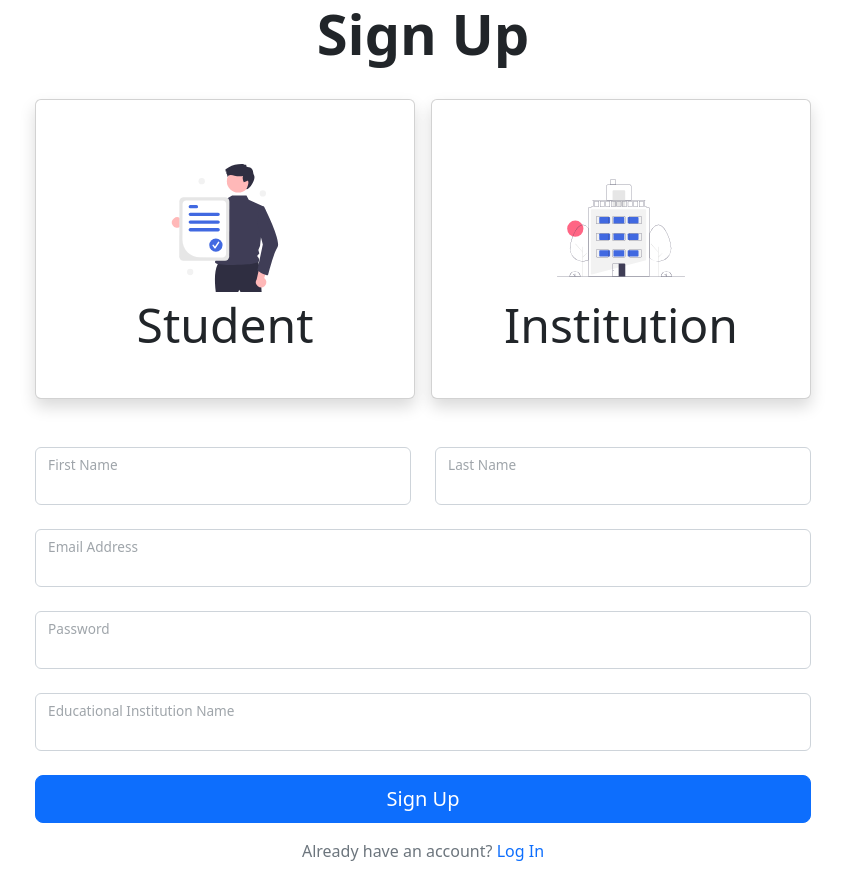
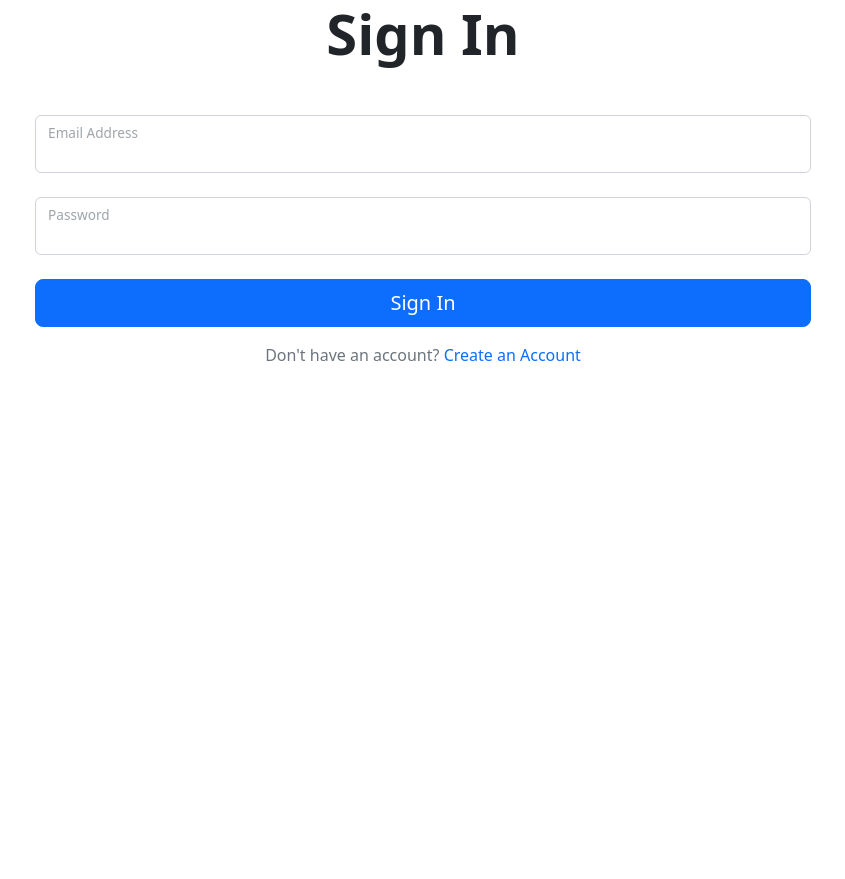
Before and after one commit to AshMurali77/mern-auth, a React (Create React App) app in the folder frontend/: page /login in a window 1280 px wide. Shown: the whole page, without its empty margins (217-1062 px from the left). After the commit the page ends 800 px from the top, so only its background shows below. Built offline with nearby package versions, Linux system fonts and the light colour scheme.

Commit message:
added Login Page, Began Logout Functionality

```diff
--- a/frontend/src/App.js
+++ b/frontend/src/App.js
@@ -1,9 +1,18 @@
+import { BrowserRouter, Routes, Route, Navigate } from "react-router-dom";
+
+//pages and components
+import Login from "./pages/Login";
 import Signup from "./pages/Signup";
 import "bootstrap/dist/css/bootstrap.min.css";
 function App() {
   return (
     <div className="App">
-      <Signup />
+      <BrowserRouter>
+        <Routes>
+          <Route path="/login" element={<Login />} />
+          <Route path="/signup" element={<Signup />} />
+        </Routes>
+      </BrowserRouter>
     </div>
   );
 }
--- /dev/null
+++ b/frontend/src/hooks/useLogin.js
@@ -0,0 +1,34 @@
+import { useState } from "react";
+
+export const useLogin = () => {
+  const [error, setError] = useState(null);
+  const [isLoading, setIsLoading] = useState(null);
+
+  const login = async (email, password) => {
+    setIsLoading(true);
+    setError(null);
+
+    const response = await fetch("/api/users/login", {
+      method: "POST",
+      headers: { "Content-Type": "application/json" },
+      body: JSON.stringify({
+        email,
+        password,
+      }),
+    });
+    const json = await response.json();
+
+    if (!response.ok) {
+      setIsLoading(false);
+      setError(json.error);
+    }
+    if (response.ok) {
+      // save the user to local storage
+      localStorage.setItem("user", JSON.stringify(json));
+      // update loading state
+      setIsLoading(false);
+    }
+  };
+
+  return { login, isLoading, error };
+};
--- a/frontend/src/pages/Login.js
+++ b/frontend/src/pages/Login.js
@@ -1,5 +1,59 @@
+import { useState } from "react";
+import { Link } from "react-router-dom";
+import { Container, FloatingLabel, Button, Form } from "react-bootstrap";
+import { useLogin } from "../hooks/useLogin";
 const Login = () => {
-  return <div>Login</div>;
+  const [email, setEmail] = useState("");
+  const [password, setPassword] = useState("");
+
+  const { login, isLoading, error } = useLogin();
+
+  const handleSubmit = async (e) => {
+    e.preventDefault();
+
+    login(email, password);
+  };
+  return (
+    <Container style={{ maxWidth: 800 }}>
+      <h2 className="text-center display-4 fw-bold pb-4">Sign In</h2>
+      <Form onSubmit={handleSubmit}>
+        <FloatingLabel
+          controlId="floatingInput"
+          label="Email Address"
+          className="mt-4 text-secondary"
+        >
+          <Form.Control
+            type="email"
+            onChange={(e) => setEmail(e.target.value)}
+          />
+        </FloatingLabel>
+        <FloatingLabel
+          controlId="floatingInput"
+          label="Password"
+          className="mt-4 text-secondary"
+        >
+          <Form.Control
+            type="password"
+            onChange={(e) => setPassword(e.target.value)}
+          />
+        </FloatingLabel>
+        <Button
+          disabled={isLoading}
+          className="mt-4 w-100 btn-lg"
+          type="submit"
+        >
+          Sign In
+        </Button>
+      </Form>
+      <p class="text-center text-muted pt-3">
+        Don't have an account?{" "}
+        <Link to="/signup" class="text-decoration-none text-primary">
+          Create an Account
+        </Link>
+      </p>
+      {error && <div className="text-center text-danger ">{error}</div>}
+    </Container>
+  );
 };
 
 export default Login;
--- a/frontend/src/pages/Signup.js
+++ b/frontend/src/pages/Signup.js
@@ -138,12 +138,9 @@ const Signup = () => {
       </Form>
       <p class="text-center text-muted pt-3">
         Already have an account?{" "}
-        <a
-          href="localhost:3000/Login.js"
-          class="text-decoration-none text-primary"
-        >
-          Log In
-        </a>
+        <Link to="/login" class="text-decoration-none text-primary">
+          Sign In
+        </Link>
       </p>
       {error && <div className="text-center text-danger ">{error}</div>}
     </Container>
```
Also changed, not shown: frontend/src/hooks/useLogout.js (added, +7 -0 lines).
